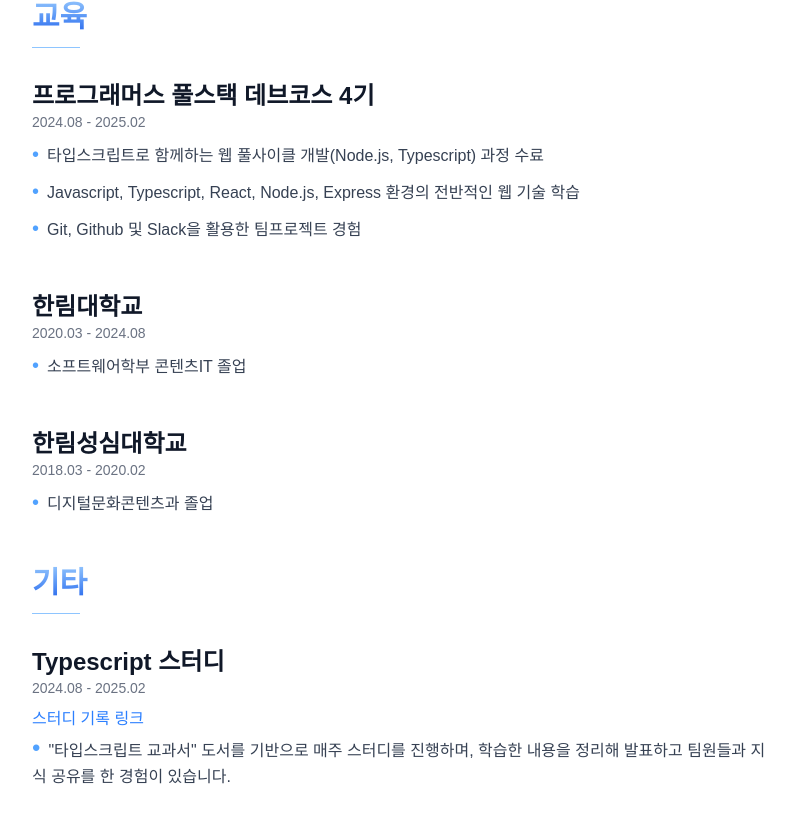
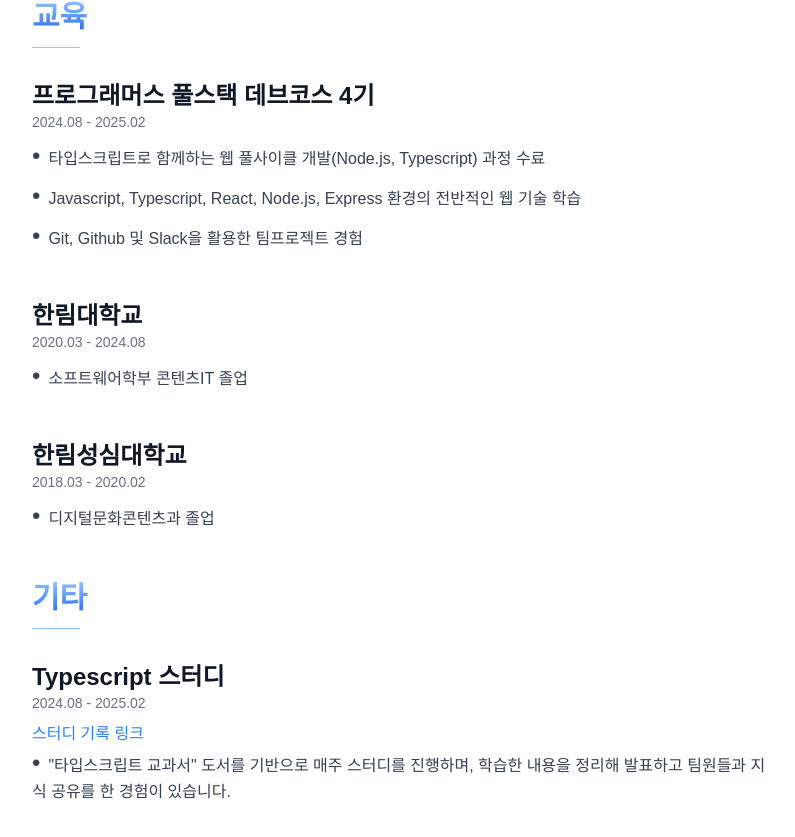
Before and after one commit to kimywann/resume.me, a Next.js app: page / in a window 1280 px wide. Shown: the part 1228-2065 px from the top of the page, without its empty margins (240-1035 px from the left). Built offline with nearby package versions, Linux system fonts and the light colour scheme.

Commit message:
글머리 기호 색상 삭제

```diff
--- a/src/components/Community.tsx
+++ b/src/components/Community.tsx
@@ -44,7 +44,7 @@ export default function Community() {
                 {item.description.map((item, index) => {
                   return (
                     <span key={index} className="text-md">
-                      <span className="text-blue-400 text-2xl mr-2">•</span>
+                      <span className="text-2xl mr-2">•</span>
                       {item}
                     </span>
                   );
--- a/src/components/Education.tsx
+++ b/src/components/Education.tsx
@@ -48,7 +48,7 @@ export default function Education() {
                   {item.description.map((item, index) => {
                     return (
                       <li key={index} className="mb-2">
-                        <span className="text-blue-400 text-xl mr-2">•</span>
+                        <span className="text-2xl mr-2">•</span>
                         <span className="text-md">{item}</span>
                       </li>
                     );
```
